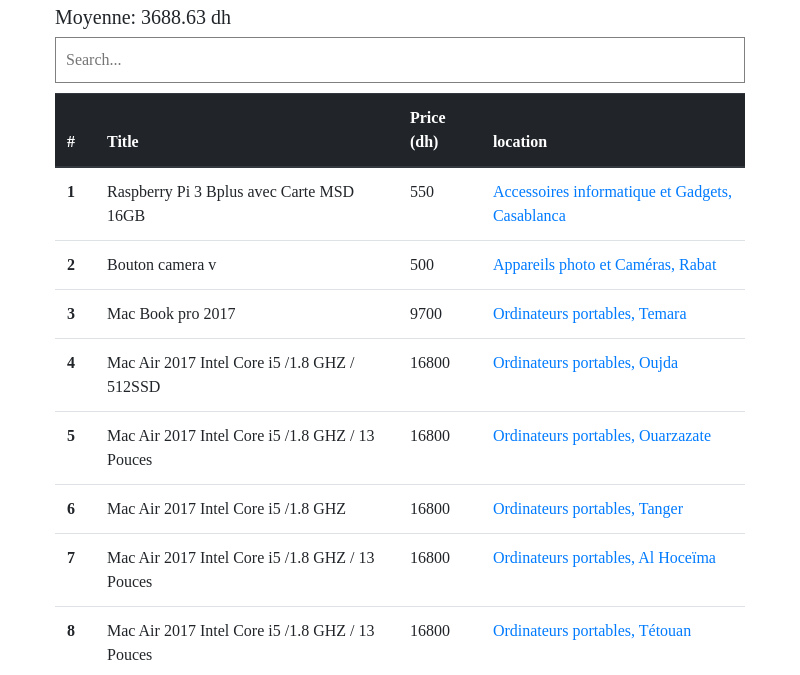
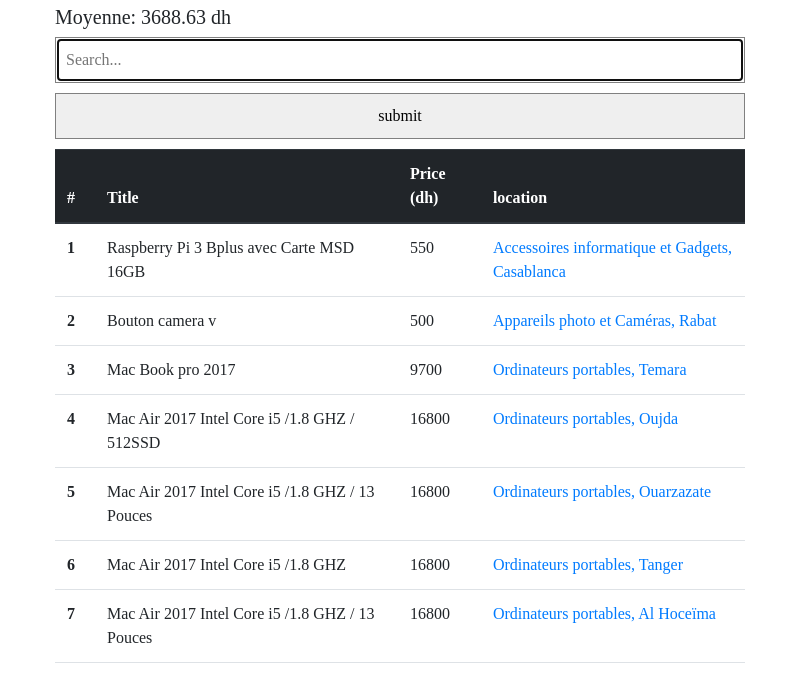
Before and after one commit to khalilhas/prixco, an Electron app: page index.html in a window 800 px wide. Shown: the part 81-756 px from the top of the page. Drawn offline with nearby package versions, Linux system fonts and the light colour scheme.

Commit message:
delete comment

```diff
--- a/index.html
+++ b/index.html
@@ -20,8 +20,9 @@
     <div class="container">
         <h2 style="padding: 20px;">Prixco:</h2>
         <h5 id="rms">Moyenne: 3688.63 dh</h5>
-        <form action="./" method="get">
-            <input type="search" name="search" placeholder="Search...">
+        <form action="./" method="post">
+            <input type="search" name="search" autofocus autocomplete="true" placeholder="Search...">
+            <input type="submit" value="submit">
         </form>
       <table class="table">
       <thead class="thead-dark">
--- a/server.js
+++ b/server.js
@@ -1,4 +1,3 @@
-// used to create a server;
 var express = require('express')
 var bodyParser = require('body-parser')
 // used to send http request
@@ -11,7 +10,7 @@
 var app1 = express();
 console.log(info+ "initialization");
 app1.use(function(req , res ,next) {
-  console.log(req.body['search']);
+  console.log(req.body.search);
   console.log(info +'Use callback');
   // all web scraping
   var url = "https://www.avito.ma/fr/maroc/iphone8";
@@ -93,6 +92,7 @@
     // res.send(html);
 
 })
+// get the search value
 app1.listen('8080');
 
 const { app, BrowserWindow } = require('electron');
```
